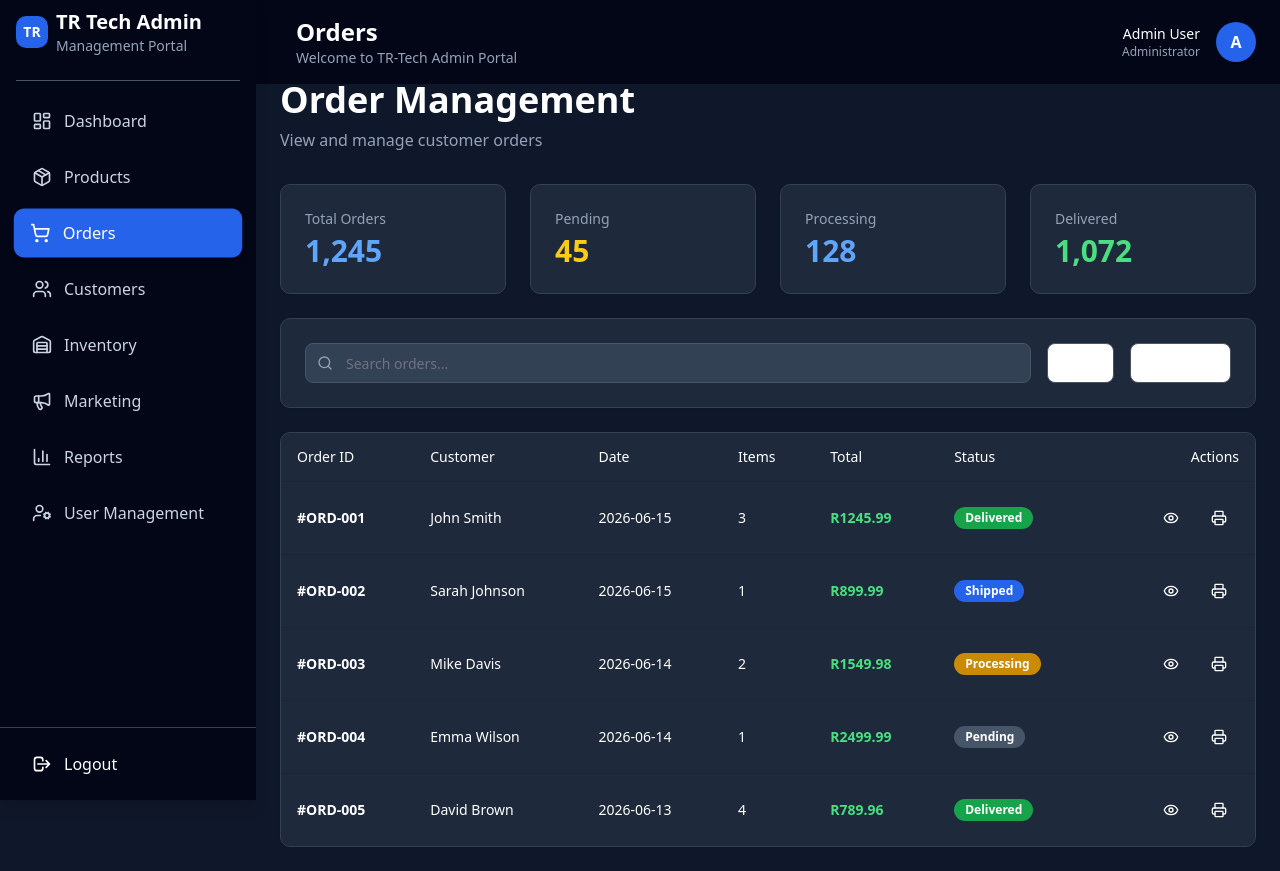
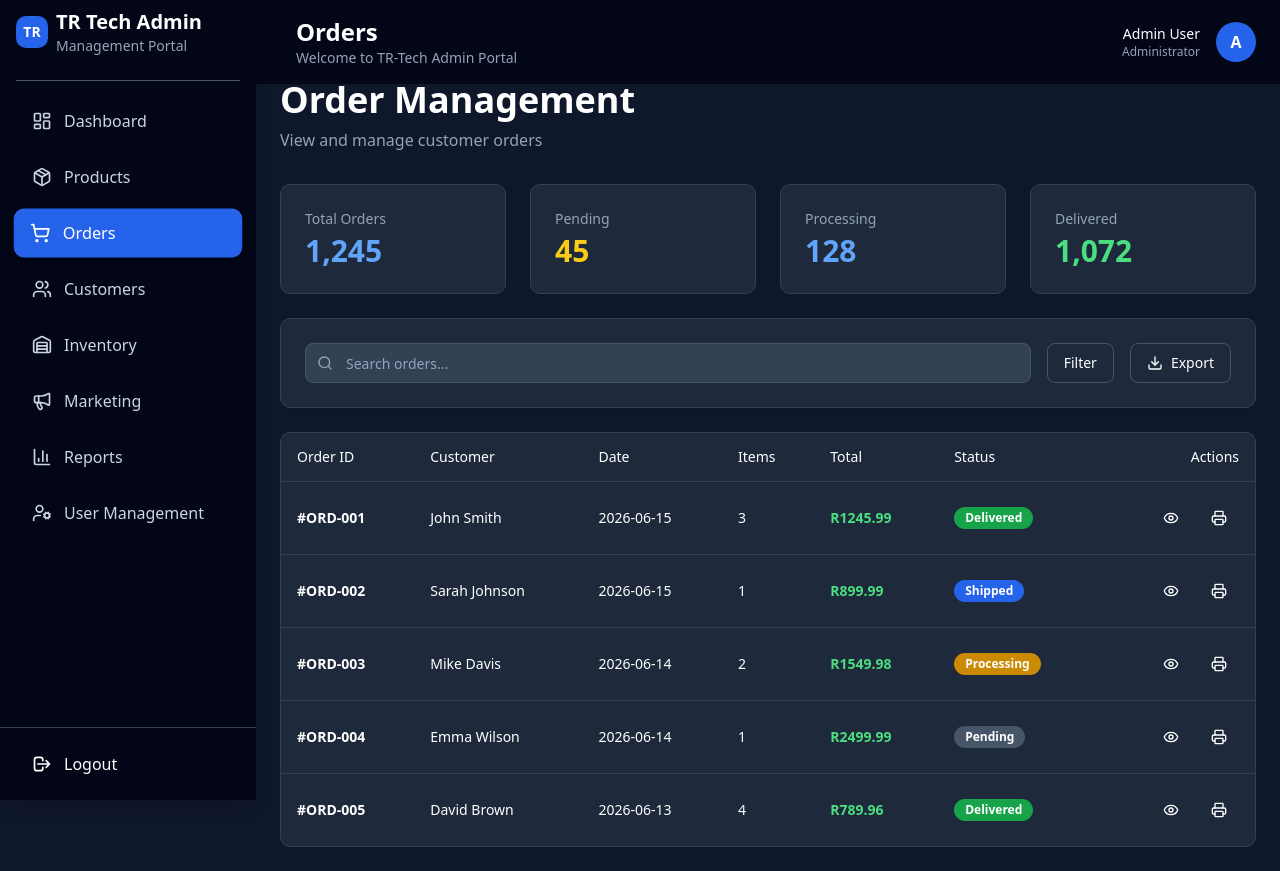
Before and after one commit to TumeloFRakgwahla/TR-Tech-frontend, a React (Vite) app: page /admin/orders in a window 1280 px wide. Built offline with nearby package versions, Linux system fonts and the light colour scheme; no server answers.

Commit message:
fix: update UI components for dark theme admin styling (button, badge, card, input, table, progress)

```diff
--- a/src/components/badge.jsx
+++ b/src/components/badge.jsx
@@ -9,12 +9,16 @@ const badgeVariants = cva(
     variants: {
       variant: {
         default:
-          "border-transparent bg-primary text-primary-foreground hover:bg-primary/80",
+          "border-transparent bg-blue-600 text-white hover:bg-blue-700",
         secondary:
-          "border-transparent bg-secondary text-secondary-foreground hover:bg-secondary/80",
+          "border-transparent bg-slate-700 text-white hover:bg-slate-600",
         destructive:
-          "border-transparent bg-destructive text-destructive-foreground hover:bg-destructive/80",
-        outline: "text-foreground",
+          "border-transparent bg-red-600 text-white hover:bg-red-700",
+        success:
+          "border-transparent bg-green-600 text-white hover:bg-green-700",
+        warning:
+          "border-transparent bg-yellow-600 text-white hover:bg-yellow-700",
+        outline: "text-white border-slate-600",
       },
     },
     defaultVariants: {
--- a/src/components/button.jsx
+++ b/src/components/button.jsx
@@ -9,15 +9,15 @@ const buttonVariants = cva(
   {
     variants: {
       variant: {
-        default: "bg-primary text-primary-foreground hover:bg-primary/90",
+        default: "bg-blue-600 text-white hover:bg-blue-700",
         destructive:
-          "bg-destructive text-destructive-foreground hover:bg-destructive/90",
+          "bg-red-600 text-white hover:bg-red-700",
         outline:
-          "border border-input bg-background hover:bg-accent hover:text-accent-foreground",
+          "border border-slate-600 bg-transparent text-white hover:bg-slate-700 hover:text-white",
         secondary:
-          "bg-secondary text-secondary-foreground hover:bg-secondary/80",
-        ghost: "hover:bg-accent hover:text-accent-foreground",
-        link: "text-primary underline-offset-4 hover:underline",
+          "bg-slate-700 text-white hover:bg-slate-600",
+        ghost: "text-white hover:bg-slate-700",
+        link: "text-blue-400 underline-offset-4 hover:underline",
       },
       size: {
         default: "h-10 px-4 py-2",
--- a/src/components/card.jsx
+++ b/src/components/card.jsx
@@ -5,7 +5,7 @@ const Card = React.forwardRef(({ className, ...props }, ref) => (
   <div
     ref={ref}
     className={cn(
-      "rounded-lg border bg-card text-card-foreground shadow-sm",
+      "rounded-lg border bg-slate-800 text-white shadow-sm border-slate-700",
       className
     )}
     {...props}
@@ -26,7 +26,7 @@ const CardTitle = React.forwardRef(({ className, ...props }, ref) => (
   <h3
     ref={ref}
     className={cn(
-      "text-2xl font-semibold leading-none tracking-tight",
+      "text-2xl font-semibold leading-none tracking-tight text-white",
       className
     )}
     {...props}
@@ -37,7 +37,7 @@ CardTitle.displayName = "CardTitle"
 const CardDescription = React.forwardRef(({ className, ...props }, ref) => (
   <p
     ref={ref}
-    className={cn("text-sm text-muted-foreground", className)}
+    className={cn("text-sm text-slate-400", className)}
     {...props}
   />
 ))
--- a/src/components/ui/input.jsx
+++ b/src/components/ui/input.jsx
@@ -7,7 +7,7 @@ const Input = React.forwardRef(({ className, type, ...props }, ref) => {
     <input
       type={type}
       className={cn(
-        "flex h-10 w-full rounded-md border border-input bg-background px-3 py-2 text-sm ring-offset-background file:border-0 file:bg-transparent file:text-sm file:font-medium placeholder:text-muted-foreground focus-visible:outline-none focus-visible:ring-2 focus-visible:ring-ring focus-visible:ring-offset-2 disabled:cursor-not-allowed disabled:opacity-50",
+        "flex h-10 w-full rounded-md border border-slate-600 bg-slate-700 px-3 py-2 text-sm text-white ring-offset-background file:border-0 file:bg-transparent file:text-sm file:font-medium placeholder:text-slate-400 focus-visible:outline-none focus-visible:ring-2 focus-visible:ring-blue-500 focus-visible:ring-offset-2 disabled:cursor-not-allowed disabled:opacity-50",
         className
       )}
       ref={ref}
--- a/src/components/ui/progress.jsx
+++ b/src/components/ui/progress.jsx
@@ -7,13 +7,13 @@ const Progress = React.forwardRef(({ className, value, ...props }, ref) => (
   <ProgressPrimitive.Root
     ref={ref}
     className={cn(
-      "relative h-4 w-full overflow-hidden rounded-full bg-secondary",
+      "relative h-4 w-full overflow-hidden rounded-full bg-slate-700",
       className
     )}
     {...props}
   >
     <ProgressPrimitive.Indicator
-      className="h-full w-full flex-1 bg-primary transition-all"
+      className="h-full w-full flex-1 bg-blue-600 transition-all"
       style={{ transform: `translateX(-${100 - (value || 0)}%)` }}
     />
   </ProgressPrimitive.Root>
--- a/src/components/ui/table.jsx
+++ b/src/components/ui/table.jsx
@@ -14,7 +14,7 @@ const Table = React.forwardRef(({ className, ...props }, ref) => (
 Table.displayName = "Table"
 
 const TableHeader = React.forwardRef(({ className, ...props }, ref) => (
-  <thead ref={ref} className={cn("[&_tr]:border-b", className)} {...props} />
+  <thead ref={ref} className={cn("[&_tr]:border-b border-slate-700", className)} {...props} />
 ))
 TableHeader.displayName = "TableHeader"
 
@@ -31,7 +31,7 @@ const TableFooter = React.forwardRef(({ className, ...props }, ref) => (
   <tfoot
     ref={ref}
     className={cn(
-      "border-t bg-muted/50 font-medium [&>tr]:last:border-b-0",
+      "border-t bg-slate-700 font-medium [&>tr]:last:border-b-0",
       className
     )}
     {...props}
@@ -43,7 +43,7 @@ const TableRow = React.forwardRef(({ className, ...props }, ref) => (
   <tr
     ref={ref}
     className={cn(
-      "border-b transition-colors hover:bg-muted/50 data-[state=selected]:bg-muted",
+      "border-b border-slate-700 transition-colors hover:bg-slate-700/50 data-[state=selected]:bg-slate-700",
       className
     )}
     {...props}
@@ -55,7 +55,7 @@ const TableHead = React.forwardRef(({ className, ...props }, ref) => (
   <th
     ref={ref}
     className={cn(
-      "h-12 px-4 text-left align-middle font-medium text-muted-foreground [&:has([role=checkbox])]:pr-0",
+      "h-12 px-4 text-left align-middle font-medium text-slate-400 [&:has([role=checkbox])]:pr-0",
       className
     )}
     {...props}
@@ -66,7 +66,7 @@ TableHead.displayName = "TableHead"
 const TableCell = React.forwardRef(({ className, ...props }, ref) => (
   <td
     ref={ref}
-    className={cn("p-4 align-middle [&:has([role=checkbox])]:pr-0", className)}
+    className={cn("p-4 align-middle text-white [&:has([role=checkbox])]:pr-0", className)}
     {...props}
   />
 ))
@@ -75,7 +75,7 @@ TableCell.displayName = "TableCell"
 const TableCaption = React.forwardRef(({ className, ...props }, ref) => (
   <caption
     ref={ref}
-    className={cn("mt-4 text-sm text-muted-foreground", className)}
+    className={cn("mt-4 text-sm text-slate-400", className)}
     {...props}
   />
 ))
```
Also changed, not shown: 1 other file (tests, documents, lock files or other folders).
